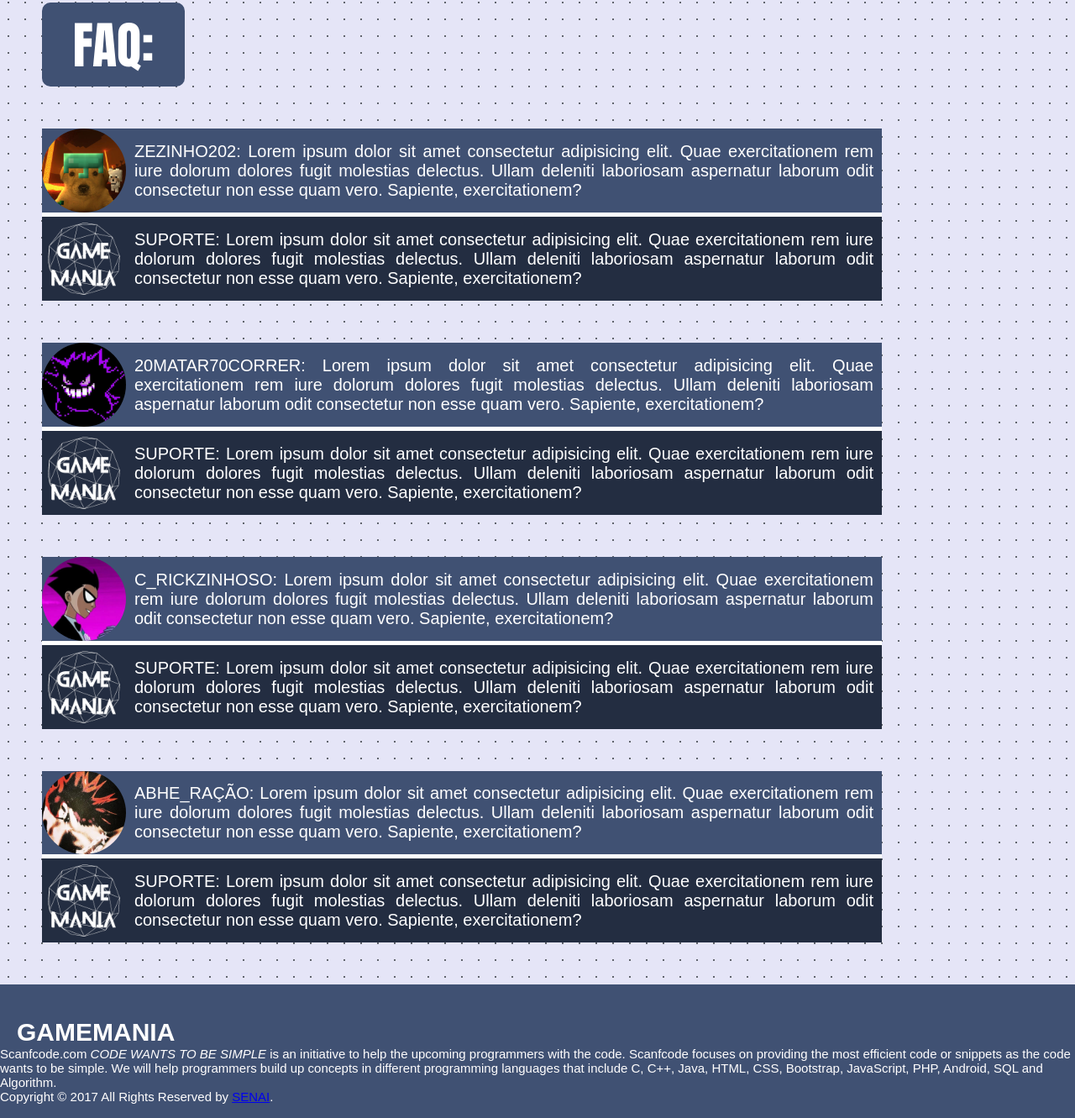
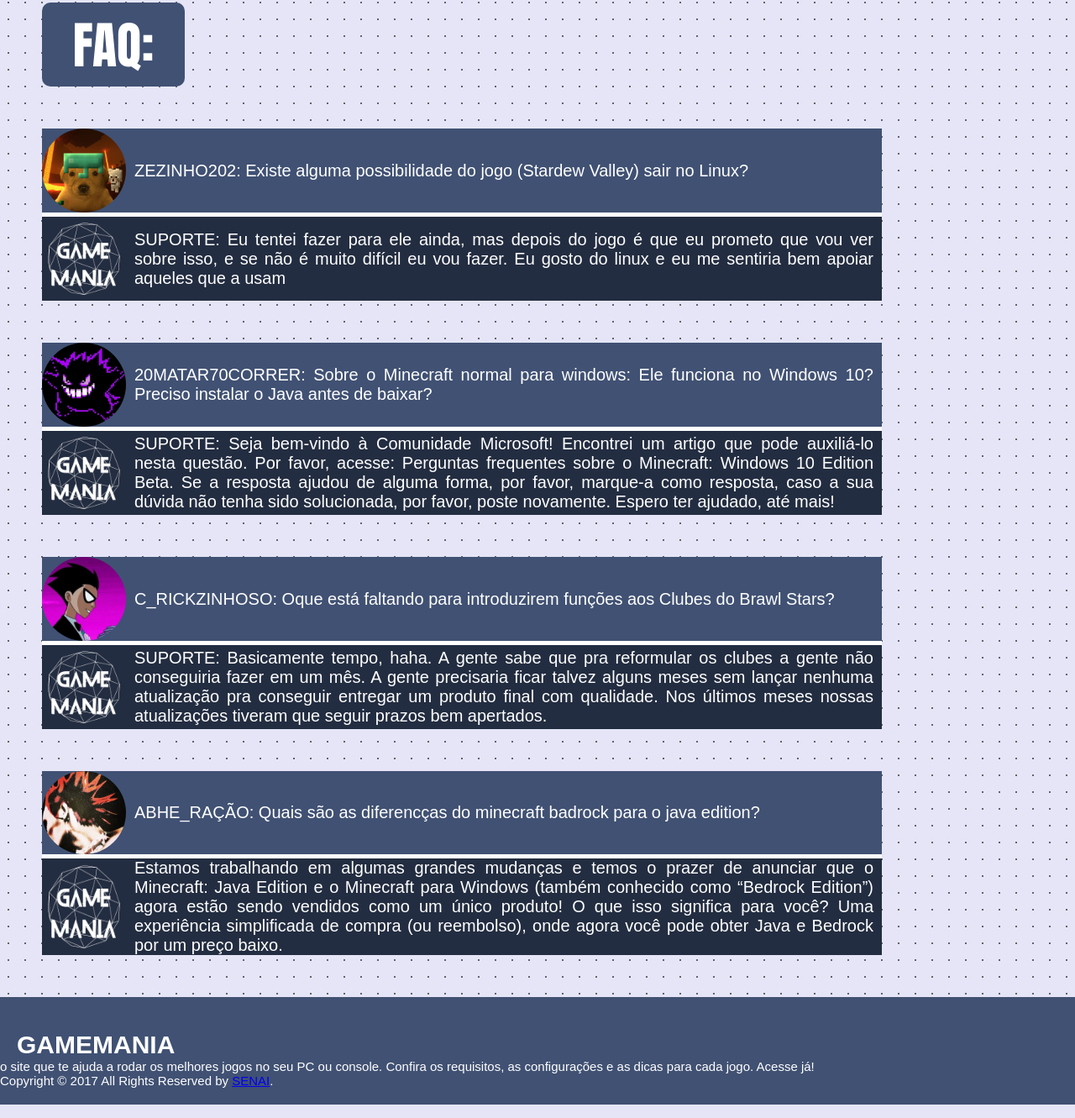
Before and after one commit to Mosiahxyz/gamemania, a plain HTML site: page pages/faq.html in a window 1280 px wide. Shown: the part 147-1478 px from the top of the page at 84% size. Drawn offline with Linux system fonts and the light colour scheme.

Commit message:
Add files via upload

```diff
--- a/pages/faq.html
+++ b/pages/faq.html
@@ -54,56 +54,56 @@
       <section>
 
         <img src="../img/users/dog.jfif" class="pfp" >
-        <p class="user"> ZEZINHO202: Lorem ipsum dolor sit amet consectetur adipisicing elit. Quae exercitationem rem iure dolorum dolores fugit molestias delectus. Ullam deleniti laboriosam aspernatur laborum odit consectetur non esse quam vero. Sapiente, exercitationem?</p>
+        <p class="user"> ZEZINHO202:  Existe alguma possibilidade do jogo (Stardew Valley) sair no Linux?</p>
 
       </section>
 
       <span>
 
         <img src="../img/logo.png" class="pfp" >
-        <p class="user">SUPORTE: Lorem ipsum dolor sit amet consectetur adipisicing elit. Quae exercitationem rem iure dolorum dolores fugit molestias delectus. Ullam deleniti laboriosam aspernatur laborum odit consectetur non esse quam vero. Sapiente, exercitationem?</p>
+        <p class="user">SUPORTE: Eu tentei fazer para ele ainda, mas depois do jogo é que eu prometo que vou ver sobre isso, e se não é muito difícil eu vou fazer. Eu gosto do linux e eu me sentiria bem apoiar aqueles que a usam</p>
 
       </span>
 
       <section>
 
         <img src="../img/users/skull.jpg" class="pfp" >
-        <p class="user">20MATAR70CORRER: Lorem ipsum dolor sit amet consectetur adipisicing elit. Quae exercitationem rem iure dolorum dolores fugit molestias delectus. Ullam deleniti laboriosam aspernatur laborum odit consectetur non esse quam vero. Sapiente, exercitationem?</p>
+        <p class="user">20MATAR70CORRER: Sobre o Minecraft normal para windows: Ele funciona no Windows 10? Preciso instalar o Java antes de baixar?</p>
 
       </section>
 
       <span>
 
         <img src="../img/logo.png" class="pfp" >
-        <p class="user">SUPORTE: Lorem ipsum dolor sit amet consectetur adipisicing elit. Quae exercitationem rem iure dolorum dolores fugit molestias delectus. Ullam deleniti laboriosam aspernatur laborum odit consectetur non esse quam vero. Sapiente, exercitationem?</p>
+        <p class="user">SUPORTE: Seja bem-vindo à Comunidade Microsoft! Encontrei um artigo que pode auxiliá-lo nesta questão. Por favor, acesse: Perguntas frequentes sobre o Minecraft: Windows 10 Edition Beta. Se a resposta ajudou de alguma forma, por favor, marque-a como resposta, caso a sua dúvida não tenha sido solucionada, por favor, poste novamente. Espero ter ajudado, até mais!</p>
 
       </span>
 
       <section>
 
         <img src="../img/users/robin.jpg" class="pfp" >
-        <p class="user">C_RICKZINHOSO: Lorem ipsum dolor sit amet consectetur adipisicing elit. Quae exercitationem rem iure dolorum dolores fugit molestias delectus. Ullam deleniti laboriosam aspernatur laborum odit consectetur non esse quam vero. Sapiente, exercitationem?</p>
+        <p class="user">C_RICKZINHOSO: Oque está faltando para introduzirem funções aos Clubes do Brawl Stars?</p>
 
       </section>
 
       <span>
 
         <img src="../img/logo.png" class="pfp" >
-        <p class="user">SUPORTE: Lorem ipsum dolor sit amet consectetur adipisicing elit. Quae exercitationem rem iure dolorum dolores fugit molestias delectus. Ullam deleniti laboriosam aspernatur laborum odit consectetur non esse quam vero. Sapiente, exercitationem?</p>
+        <p class="user">SUPORTE: Basicamente tempo, haha. A gente sabe que pra reformular os clubes a gente não conseguiria fazer em um mês. A gente precisaria ficar talvez alguns meses sem lançar nenhuma atualização pra conseguir entregar um produto final com qualidade. Nos últimos meses nossas atualizações tiveram que seguir prazos bem apertados. </p>
 
       </span>
 
       <section>
 
         <img src="../img/users/rock.jpg" class="pfp" >
-        <p class="user">ABHE_RAÇÃO: Lorem ipsum dolor sit amet consectetur adipisicing elit. Quae exercitationem rem iure dolorum dolores fugit molestias delectus. Ullam deleniti laboriosam aspernatur laborum odit consectetur non esse quam vero. Sapiente, exercitationem?</p>
+        <p class="user">ABHE_RAÇÃO: Quais são as diferencças do minecraft badrock para o java edition?</p>
 
       </section>
 
       <span>
 
         <img src="../img/logo.png" class="pfp" >
-        <p class="user">SUPORTE: Lorem ipsum dolor sit amet consectetur adipisicing elit. Quae exercitationem rem iure dolorum dolores fugit molestias delectus. Ullam deleniti laboriosam aspernatur laborum odit consectetur non esse quam vero. Sapiente, exercitationem?</p>
+        <p class="user">Estamos trabalhando em algumas grandes mudanças e temos o prazer de anunciar que o Minecraft: Java Edition e o Minecraft para Windows (também conhecido como “Bedrock Edition”) agora estão sendo vendidos como um único produto! O que isso significa para você? Uma experiência simplificada de compra (ou reembolso), onde agora você pode obter Java e Bedrock por um preço baixo.</p>
 
       </span>
 
@@ -112,17 +112,16 @@
 
     </main>
 
-      <!-- Site Rodapé  -->
+        <!-- Site Rodapé -->
         <footer class="site-footer">
           <h6>GAMEMANIA</h6>
-              <p>Scanfcode.com <i>CODE WANTS TO BE SIMPLE </i> is an initiative  to help the upcoming programmers with the code. Scanfcode focuses on providing the most efficient code or snippets as the code wants to be simple. We will help programmers build up concepts in different programming languages that include C, C++, Java, HTML, CSS, Bootstrap, JavaScript, PHP, Android, SQL and Algorithm.</p>
+          <p>o site que te ajuda a rodar os melhores jogos no seu PC ou console. Confira os requisitos, as configurações e as dicas para cada jogo. Acesse já!</p>
 
 
           <p>
 
             Copyright &copy; 2017 All Rights Reserved by
             <a href="https://youtu.be/Q9bh8lrT0PE">SENAI</a>.
-
           </p>
 
 </footer>
@@ -130,5 +129,6 @@
 
 
 
+
 </body>
 </html>
```
Also changed, not shown: index.html (+1 -2 lines), pages/configuracoes.html (+2 -2 lines), pages/sobre.html (+2 -2 lines). Lines whose indentation alone changed are shown as unchanged.
